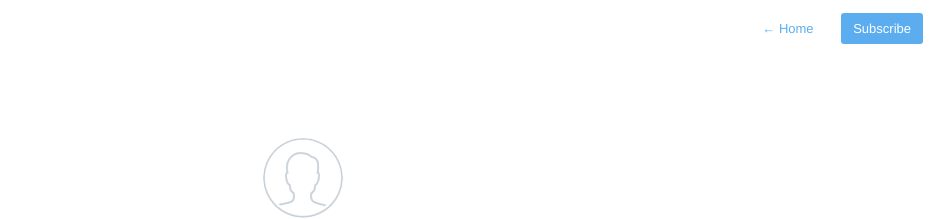
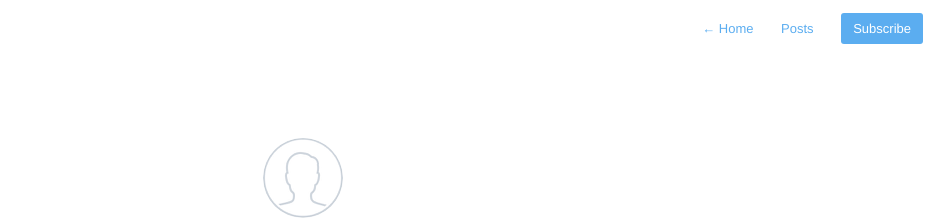
Before and after one commit to samueldmq/samueldmq-old-website, a Jekyll site: the page built from about.md, in a window 1280 px wide. Shown: the top 219 px of the page, without its empty margins (337-1280 px from the left). Built offline with Jekyll 4.4.1, drawn with Linux system fonts in a browser that asks for light colours; nearby versions of some CDN libraries.

Commit message:
Move posts from index

```diff
--- a/_includes/navigation.html
+++ b/_includes/navigation.html
@@ -1,6 +1,10 @@
 <nav class="main-nav">
     {% if page.url != "/index.html" %}
         <a href="{{ site.baseurl }}"> <span class="arrow">←</span> Home </a>
+    {% endif %}
+
+    {% if page.url != "/posts/" %}
+        <a href="{{ site.baseurl }}posts">Posts </a>
     {% endif %}
 
     {% if page.url != "/about/" %}
--- a/index.html
+++ b/index.html
@@ -1,12 +1,6 @@
 ---
 profile: true
 ---
-
-Posts
-
-{% include post-list.html %}
-
-<hr>
 
 Talks
 
```
